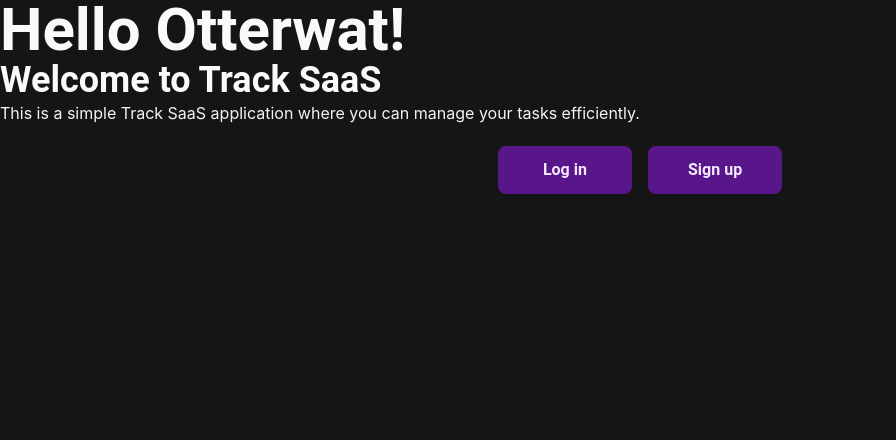
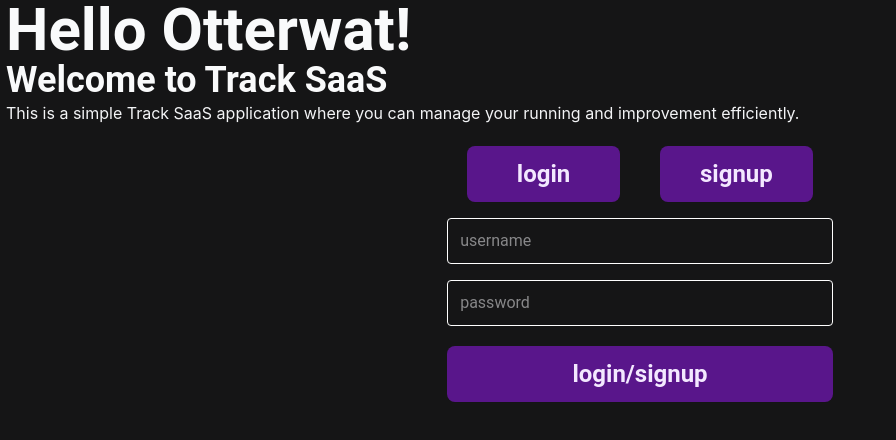
Before and after one commit to otterwat/track-saas, a React (Vite) app: page / in a window 1280 px wide. Shown: the top 440 px of the page, without its empty margins (0-896 px from the left). Built offline with nearby package versions, Linux system fonts and the light colour scheme.

Commit message:
user fillout

```diff
--- a/src/App.tsx
+++ b/src/App.tsx
@@ -8,14 +8,30 @@ function App() {
 			<Heading
 				title={`Hello ${username}!`}
 				subheading='Welcome to Track SaaS'
-				description='This is a simple Track SaaS application where you can manage your tasks efficiently.'
+				description='This is a simple Track SaaS application where you can manage your running and improvement efficiently.'
 			/>
-			<div className = 'flex justify-center'>
+
+			<div className = 'w-fit mx-auto'>
 				<div className = 'authentication-ui'>
-					<button>Log in</button>
-					<button>Sign up</button>
+					<button>login</button>
+					<button>signup</button>
 				</div>
+
+				<form className = 'authentication-form'>
+					<input
+						type='text'
+						placeholder='username'
+					></input>
+					<input
+						type='password'
+						placeholder='password'
+					></input>
+
+					<button type='submit'>login/signup</button>
+				</form>
 			</div>
+
+
 		</main>
 	);
 }
--- a/src/components/Heading.tsx
+++ b/src/components/Heading.tsx
@@ -3,9 +3,9 @@ type HeadingProps = {title : string; subheading?: string; description?: string;}
 function Heading({ title, subheading, description }: HeadingProps) {
 	return (
 		<>
-			<h1 className='font-bold text-6xl'>{title}</h1>
-			<h2 className='font-bold text-4xl'>{subheading}</h2>
-			<p>{description}</p>
+		<h1 className='font-bold text-6xl ml-1.5'>{title}</h1>
+			<h2 className='font-bold text-4xl ml-1.5'>{subheading}</h2>
+			<p className='ml-1.5'>{description}</p>
 		</>
 	);
 }
--- a/src/index.css
+++ b/src/index.css
@@ -20,11 +20,25 @@ p {
 	@apply text-base leading-relaxed text-gray-100 text-pretty font-sans;
 }
 
+/* -- pseudo classes -- */
+button:hover {
+	cursor: pointer;
+}
+
 /* --classes-- */
 .authentication-ui {
-	@apply inline-grid grid-cols-2 gap-4 mt-5;
+	@apply inline-grid grid-cols-2 w-fit mx-auto;
   }
 
 .authentication-ui button {
-	@apply px-10 py-3;
+	@apply inline-flex items-center justify-center mx-5 mt-5 px-10 py-3 text-2xl;
 }
+
+
+.authentication-form input {
+	@apply block w-full my-4 border border-white rounded px-3 py-2.5 text-left;
+}
+
+.authentication-form button {
+	@apply flex justify-center w-full my-5 py-3 text-2xl;
+}
```
